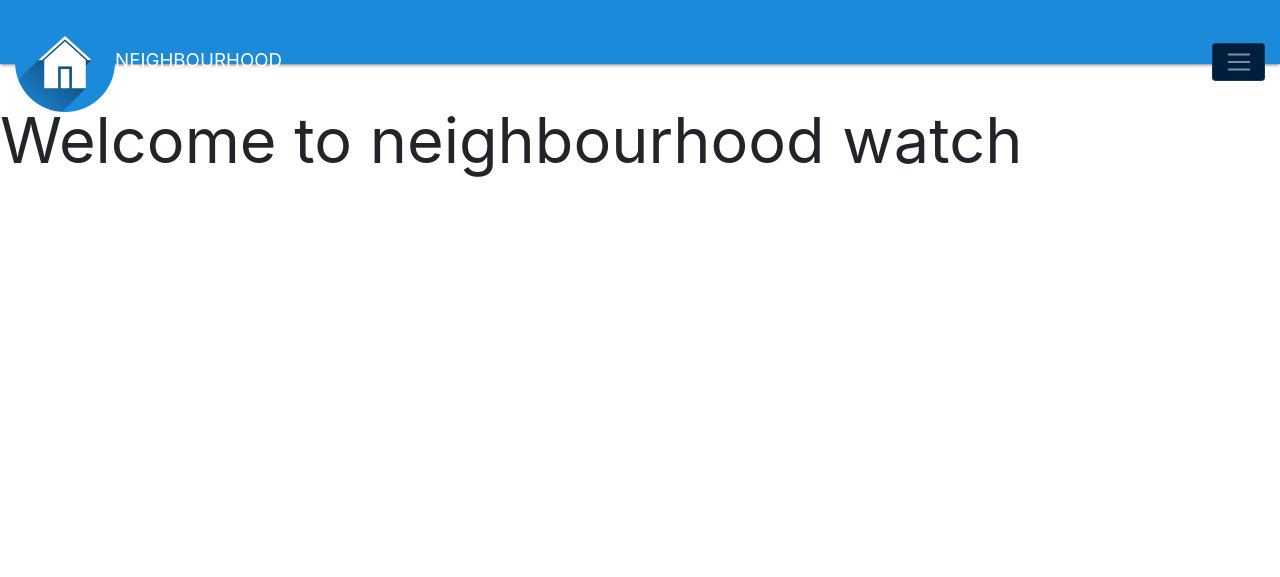
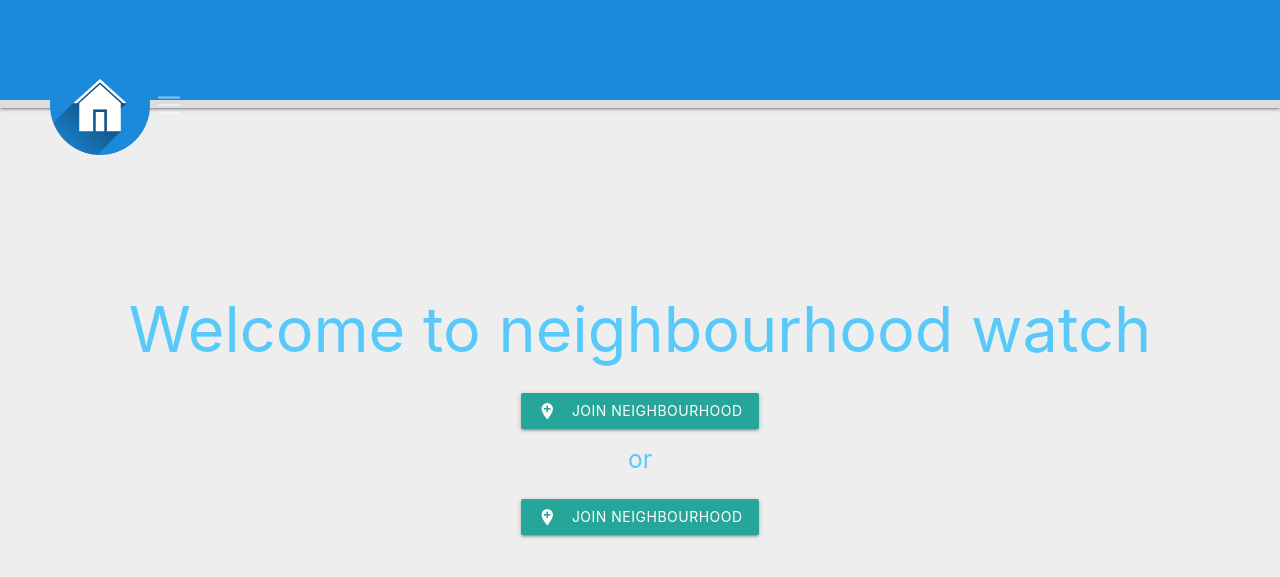
Before and after one commit to EnockOMONDI/NEIGHBOURHOOD, a Django app: page / in a window 1280 px wide. Shown: the top 577 px of the page. Run offline with Django 3.2, Linux system fonts and the light colour scheme; the visitor is signed in with stand-in values (Sample User, id 1); some libraries are stand-ins or nearby versions.

Commit message:
added css styling

```diff
--- /dev/null
+++ b/static/css/style.css
@@ -0,0 +1,34 @@
+
+
+h1{
+  padding-top: 100px;
+  text-align: center;
+  color: #59c9f9;
+  font-weight: bold;
+
+}
+h4{
+  text-align: center;
+  text-decoration: none;
+}
+h5{
+  text-align: center;
+  color: #59c9f9;
+}
+
+body {
+    background: #eee;
+  }
+  .navbar {
+   display: -webkit-box;
+   display: -ms-flexbox;
+   display: flex;
+   -webkit-box-pack: justify;
+       -ms-flex-pack: justify;
+           justify-content: space-between;
+   -webkit-box-align: center;
+       -ms-flex-align: center;
+           align-items: center;
+   padding: 50px;
+   border-bottom: 8px solid #ddd;
+   background:#1B8ADB;
--- a/templates/base.html
+++ b/templates/base.html
@@ -7,39 +7,37 @@
   <meta name="viewport" content="width=device-width, initial-scale=1.0">
   <link rel="stylesheet" href="https://maxcdn.bootstrapcdn.com/bootstrap/4.0.0/css/bootstrap.min.css" integrity="sha384-Gn5384xqQ1aoWXA+058RXPxPg6fy4IWvTNh0E263XmFcJlSAwiGgFAW/dAiS6JXm" crossorigin="anonymous">
   <link href="https://maxcdn.bootstrapcdn.com/font-awesome/4.7.0/css/font-awesome.min.css" rel="stylesheet" integrity="sha384-wvfXpqpZZVQGK6TAh5PVlGOfQNHSoD2xbE+QkPxCAFlNEevoEH3Sl0sibVcOQVnN" crossorigin="anonymous">
-  <link href="https://fonts.googleapis.com/css?family=Montserrat" rel="stylesheet">
+  <link rel="stylesheet" href="https://maxcdn.bootstrapcdn.com/font-awesome/4.7.0/css/font-awesome.min.css">
+  <link rel="stylesheet" href="{% static 'css/style.css' %}">
 
-  <!-- Compiled and minified CSS -->
+  <!-- MATERIALIZED CDN -->
   <!-- I like to use this because it modifies the bootstrap theme-->
   <link rel="stylesheet" href="https://cdnjs.cloudflare.com/ajax/libs/materialize/1.0.0-beta/css/materialize.min.css">
+   <link href="https://fonts.googleapis.com/icon?family=Material+Icons" rel="stylesheet">
 
   <title>Neighbourhood</title>
    <link rel="shortcut icon" type="image/png" href="{% static 'images/home2.png' %}"/>
 </head>
 
 <body>
-<nav class="navbar navbar-dark" style="background-color:#1B8ADB;" >
+
+<nav class="navbar navbar-dark">
      <a class="navbar-brand" href="{% url 'home' %}">
-       <img src="{% static 'images/home2.png' %}" width="100" height="100" alt=" NEIGHBOURHOOD WATCH">NEIGHBOURHOOD
+       <img src="{% static 'images/home2.png' %}" width="100" height="100" alt=" NEIGHBOURHOOD>
      </a>
-    <button class="navbar-toggler" type="button" data-toggle="collapse" data-target="#navbarNavAltMarkup"   style="background-color:#001f3f;" aria-controls="navbarNavAltMarkup" aria-expanded="false" aria-label="Toggle navigation">
+    <button class="navbar-toggler" type="button" data-toggle="collapse" data-target="#navbarNavAltMarkup"    aria-controls="navbarNavAltMarkup" aria-expanded="false" aria-label="Toggle navigation">
       <span class="navbar-toggler-icon"></span>
     </button>
     <div class="collapse navbar-collapse" id="navbarNavAltMarkup">
-      {% if user.is_authenticated %}
 
+   {% if user.is_authenticated %}
     <div class="navbar-nav">
-      <a class="nav-item nav-link active" href="{% url 'neighbourhoodapp:all' %} " style="background-color:	#001f3f;">Neighbourhoods<span class="sr-only">(current)</span></a>
-      <a class="nav-item nav-link" href="{% url 'neighbourhoodapp:create' %}"  style="background-color:	#001f3f;">Enter  Neighbourhood</a>
-      <a class="nav-item nav-link"  href="{% url 'posts:create' %}"  style="background-color:	#001f3f;">Enter a Business</a>
-      <a class="nav-item nav-link disabled"  href="{% url 'accounts:logout' %}"  style="background-color:	#001f3f; ">Log Out</a> {% else %}
-      <a class="nav-item nav-link disabled"  href="{% url 'neighbourhoodapp:all' %}" style="background-color:	#001f3f;" >Neighbourhoods</a>
-      <form class="form-inline" role="search" action="">
-    <div class="input-group">
-      <input class="form-control mr-sm-2" type="text" placeholder="Search "  aria-label="Search">
+      <a class="nav-item nav-link active" href="{% url 'neighbourhoodapp:all' %} " >Neighbourhoods</a>
+      <a class="nav-item nav-link active" href="{% url 'neighbourhoodapp:create' %}"  >Enter  Neighbourhood</a>
+      <a class="nav-item nav-link active"  href="{% url 'posts:create' %}"  >Enter a Business</a>
+      <a class="nav-item nav-link active"  href="{% url 'accounts:logout' %}"  >Log Out</a> {% else %}
+      <a class="nav-item nav-link disabled"  href="{% url 'neighbourhoodapp:all' %}" >Neighbourhoods</a>
 
-    </div>
-  </form>
 
          {% endif %}
     </div>
--- a/templates/index.html
+++ b/templates/index.html
@@ -1,19 +1,12 @@
 {% extends "base.html" %}
 {% block content %}
-<!-- <div class="row">
-   <div class="card mt-5" style="width: 28rem";>
-     <div class="card blue-grey darken-1">
-       <div class="card-content white-text">
-         <span class="Vaccant houses"></span>
-         <p>There is a vaccant house in our court (Ngumo rd, ABC court house number 1234) 4 Bedroom maisonette  </p>
-       </div>
-       <div class="card-action">
-         <a href="#">contact info</a>
-       </div>
-     </div>
-   </div>
- </div> -->
- <h1>Welcome to neighbourhood watch</h1>
+<br>
+<br>
+
+<h1>Welcome to neighbourhood watch</h1>
+      <h4> <a href="{% url 'neighbourhoodapp:all' %} "class="waves-effect waves-light btn"><i class="material-icons left">add_location</i>JOIN NEIGHBOURHOOD</a></h4>
+<h5>or</h5>
+      <h4><a href="{% url 'neighbourhoodapp:all' %} "class="waves-effect waves-light btn"><i class="material-icons left">add_location</i>JOIN NEIGHBOURHOOD</a></h4>
 
 
 {% endblock %}
```
